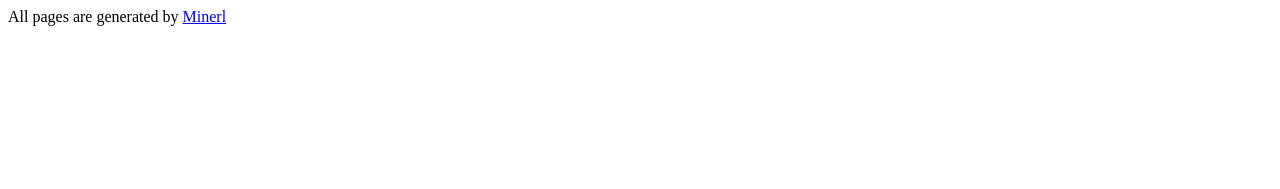
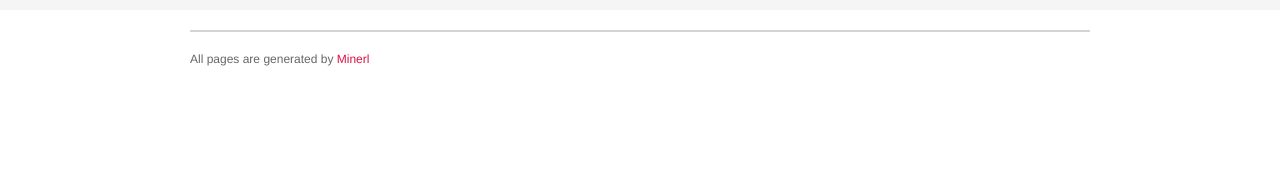
Before and after one commit to mgamevision/mgamevision-data-mocker, a plain HTML site: page _templates/basic.html in a window 1280 px wide. Drawn offline with Linux system fonts and the light colour scheme; files that its build step writes are made by us from their sources; the site is published under a folder, as on GitHub Pages, so addresses that start at the root find nothing.

Commit message:
modify the css location

```diff
--- a/_templates/basic.html
+++ b/_templates/basic.html
@@ -3,7 +3,7 @@
 <head>
     <meta http-equiv="Content-Type" content="text/html; charset=UTF-8">
     <meta name="robots" content="noindex, nofollow, none, noarchive">
-    <link rel="stylesheet" href="/css/site.css" type="text/css" media="screen">
+    <link rel="stylesheet" href="css/site.css" type="text/css" media="screen">
     <title><TMPL_VAR title /></title>
 </head>
 <body>
```
